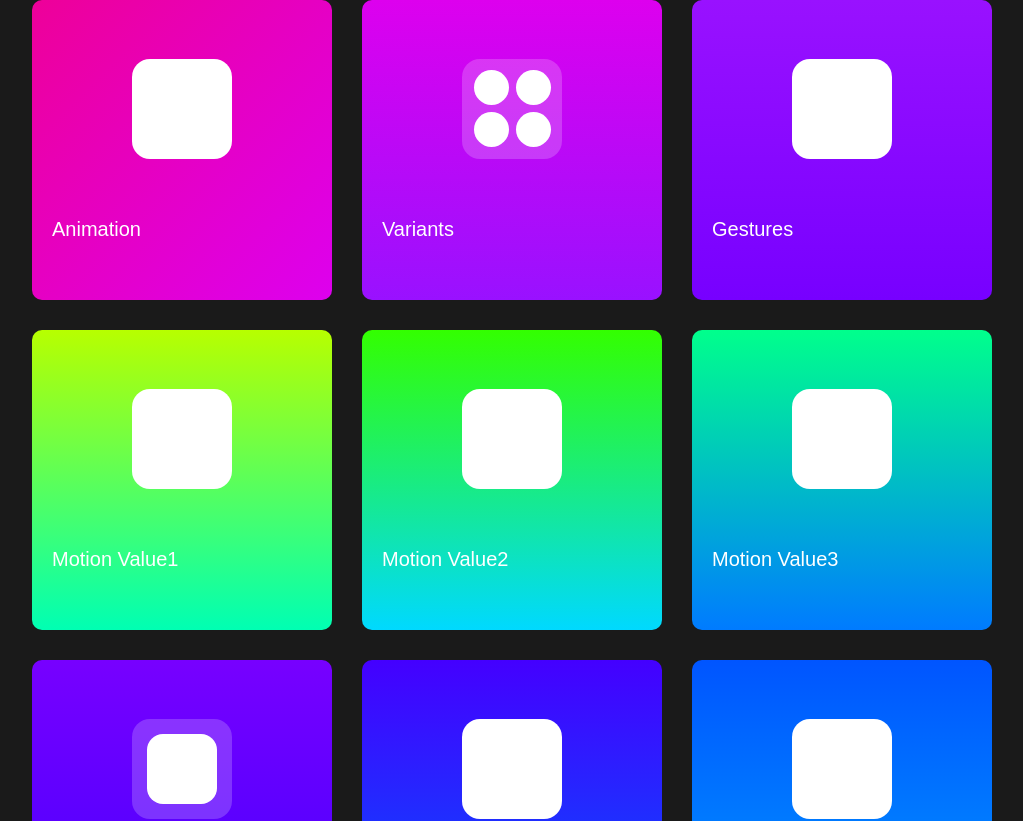
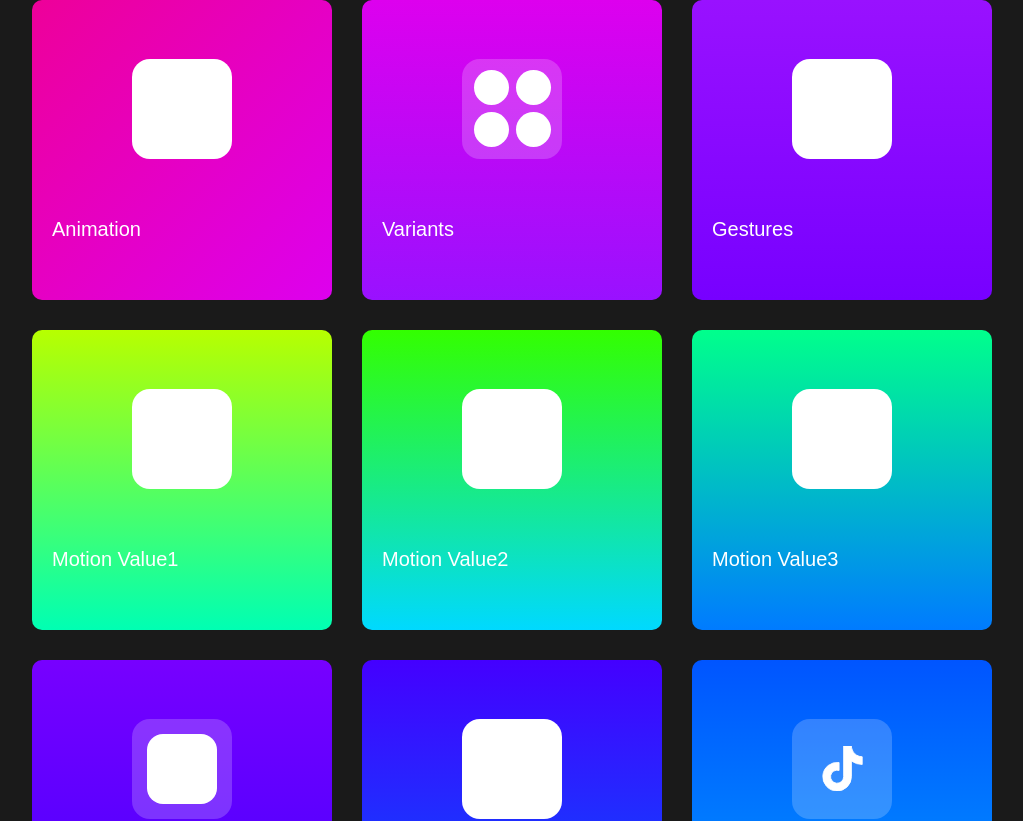
Before and after one commit to lilianlee0213/react-animations, a React (Create React App) app: page / in a window 1280 px wide. Shown: the top 821 px of the page, without its empty margins (128-1151 px from the left). Built offline with nearby package versions, Linux system fonts and the light colour scheme.

Commit message:
svg path

```diff
--- a/src/App.tsx
+++ b/src/App.tsx
@@ -116,6 +116,18 @@ const ScrollInner = styled(motion.div)`
 	transform-origin: 50% 100%;
 `;
 // Path
+const Svg = styled(motion.svg)`
+	width: 45px;
+	height: 45px;
+	path {
+		stroke: white;
+		stroke-width: 10;
+	}
+`;
+const svgVariants = {
+	start: {fill: 'rgba(255,255,255,0', pathLength: 0},
+	end: {fill: 'rgba(255,255,255,1', pathLength: 1},
+};
 function App() {
 	//Motion Value
 	const motion1 = useMotionValue(0);
@@ -206,7 +218,20 @@ function App() {
 					<Title>Scroll</Title>
 				</Container>
 				<Container gradient="linear-gradient(180deg, rgb(0, 85, 255), rgb(0, 153, 255))">
-					<Box />
+					<Box className="box3">
+						<Svg xmlns="http://www.w3.org/2000/svg" viewBox="0 0 448 512">
+							<motion.path
+								variants={svgVariants}
+								initial={'start'}
+								animate={'end'}
+								transition={{
+									default: {duration: 3},
+									fill: {duration: 1, delay: 3},
+								}}
+								d="M448,209.91a210.06,210.06,0,0,1-122.77-39.25V349.38A162.55,162.55,0,1,1,185,188.31V278.2a74.62,74.62,0,1,0,52.23,71.18V0l88,0a121.18,121.18,0,0,0,1.86,22.17h0A122.18,122.18,0,0,0,381,102.39a121.43,121.43,0,0,0,67,20.14Z"
+							/>
+						</Svg>
+					</Box>
 					<Title>Path</Title>
 				</Container>
 			</Area>
```
